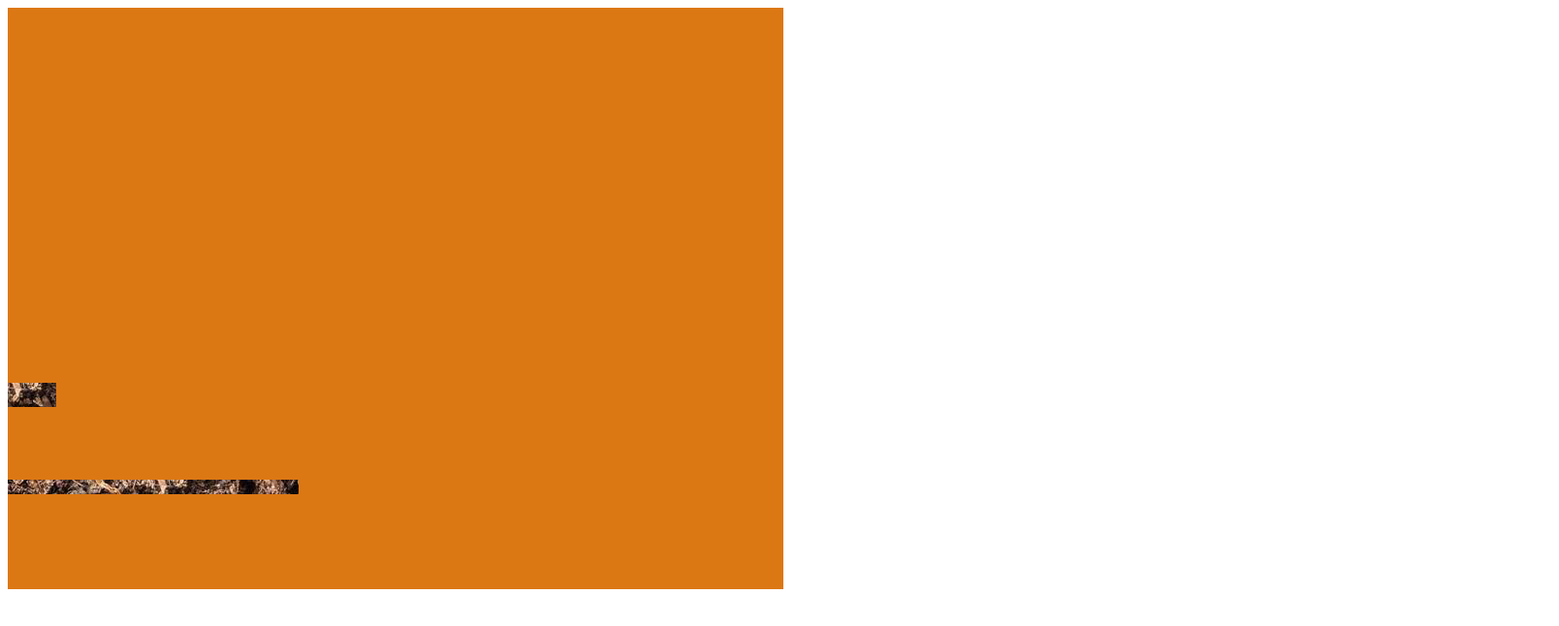
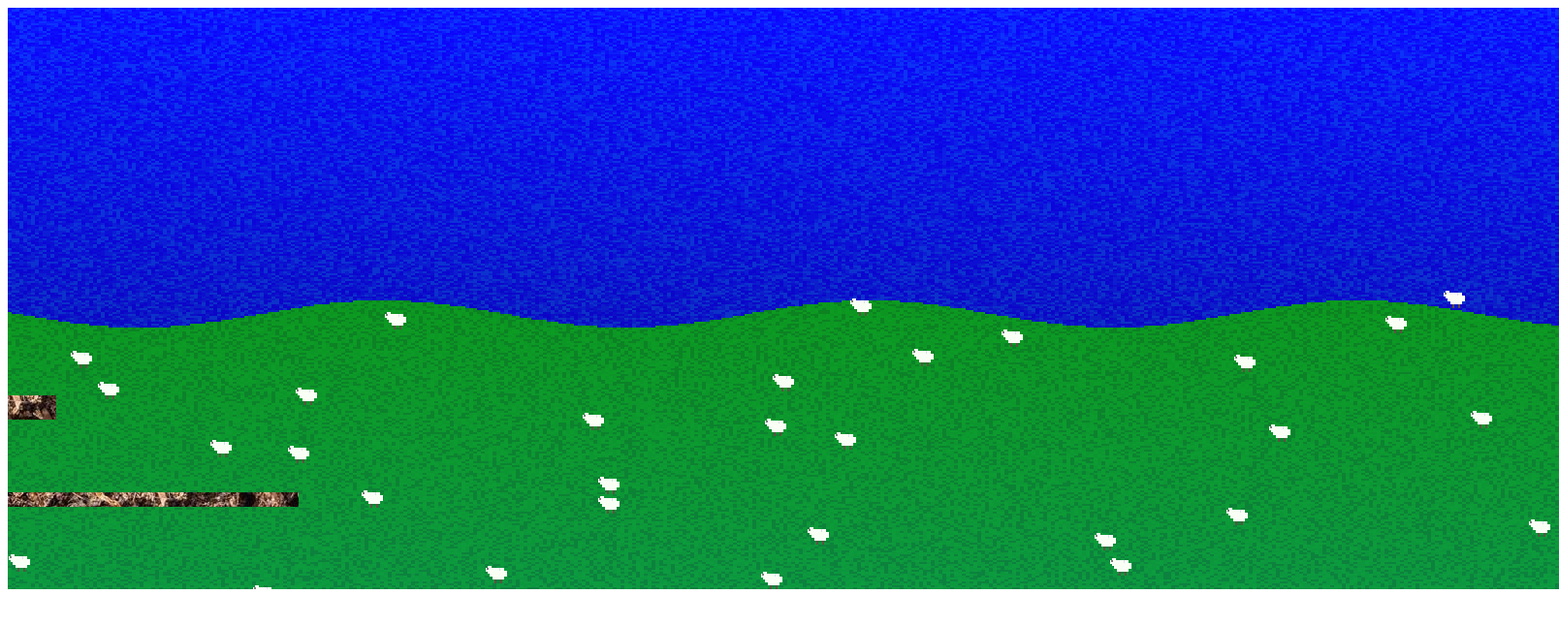
Before and after one commit to breezedave/canvasRender, a website with bundled scripts: page index.html in a window 1280 px wide. Shown: the whole page at 97% size, 1608 px wide, since content can reach past the window. Built offline with nearby package versions, Linux system fonts and the light colour scheme.

Commit message:
Added bg1 & sheeps

```diff
--- /dev/null
+++ b/Render/Components/Background1.js
@@ -0,0 +1,68 @@
+class Background1 {
+    constructor() {
+        this.canvas = document.createElement("canvas");
+        this.type = "static";
+        this.level = "Level1";
+        this.canvas.width = 4000;
+        this.canvas.height = 700;
+        this.worldY = 0;
+        this.collision = false;
+        this.ctx = this.canvas.getContext("2d");
+        this.order = 0;
+
+        let gOpt1 = [5, 15, 30, 50];
+        let gOpt2 = [130, 150, 155];
+
+        let i = 0;
+        for(let y = 0; y < this.canvas.height; y+=2) {
+          for(let x = 0; x < this.canvas.width; x+=4) {
+            let sky = y*100/this.canvas.height < 45 + Math.sin(x/80)*2;
+            if(sky){
+              let r = 12;
+              let g = gOpt1[i%gOpt1.length];
+              let b = 255 - parseInt(y / this.canvas.height * 125);
+              this.ctx.fillStyle = `rgb(${r}, ${g}, ${b})`;
+              this.ctx.fillRect(x, y, 4, 2);
+            } else {
+              let r = 12;
+              let g = gOpt2[i%gOpt2.length];
+              let b = parseInt(y / this.canvas.height * 75);
+              this.ctx.fillStyle = `rgb(${r}, ${g}, ${b})`;
+              this.ctx.fillRect(x, y, 4, 2);
+            }
+            i += parseInt(Math.random() * 5 + 1)
+            if(!sky && i%2300 === 0) { //sheeps
+                this.ctx.fillStyle = "rgb(250, 255, 245)";
+                this.ctx.fillRect(x + 1, y - 16, 8, 4);
+                this.ctx.fillRect(x + 3, y - 18, 4, 8);
+
+                this.ctx.fillRect(x + 5, y - 13, 12, 6);
+                this.ctx.fillRect(x + 8, y - 16, 6, 12);
+
+                this.ctx.fillRect(x + 11, y - 13, 12, 6);
+                this.ctx.fillRect(x + 14, y - 16, 6, 12);
+
+                this.ctx.fillStyle = "rgb(96, 80, 66)";
+                this.ctx.fillRect(x + 10, y - 4, 2, 4);
+                this.ctx.fillRect(x + 16, y - 4, 2, 4);
+
+                this.ctx.fillStyle = "rgb(125, 125, 125)";
+                this.ctx.fillRect(x + 2, y - 16, 2, 2);
+
+                this.ctx.fillStyle = "rgb(215, 225, 235)";
+                this.ctx.fillRect(x + 15, y - 16, 1, 3);
+
+            }
+          }
+        }
+    };
+
+    getBg(i) {
+      this.id = "bg1-" + i;
+      this.worldX = i * this.canvas.width;
+
+      return this;
+    }
+};
+
+export default Background1;
--- a/Render/Components/BlueBox.js
+++ b/Render/Components/BlueBox.js
@@ -10,6 +10,7 @@ class BlueBox {
         this.ctx = this.canvas.getContext("2d");
         this.ctx.fillStyle = "blue";
         this.ctx.fillRect(0, 0, w, h);
+        this.order = 2;
     };
 };
 
--- a/Render/Components/Floor.js
+++ b/Render/Components/Floor.js
@@ -11,6 +11,7 @@ class Floor {
         this.worldY = y;
         this.ctx = this.canvas.getContext("2d");
         this.ctx.fillStyle = "black";
+        this.order = 1;
 
         let img = new Image();
         img.src = "/Resources/floor.jpg";
--- a/Render/Components/GreenBox.js
+++ b/Render/Components/GreenBox.js
@@ -9,6 +9,7 @@ class GreenBox {
         this.w = w;
         this.h = h;
         this.ctx = this.canvas.getContext("2d");
+        this.order = 3;
     };
 
     generate() {
--- a/Render/Components/index.js
+++ b/Render/Components/index.js
@@ -1,6 +1,7 @@
 import BlueBox from "./BlueBox.js";
 import GreenBox from "./GreenBox.js";
 import Level1 from "./Level1.js";
+import Background1 from "./Background1.js";
 
 class Components {
     constructor() {
@@ -14,6 +15,11 @@ class Components {
 
         for(let i in level1.components) this.addComponent(level1.components[i]);
 
+        var bg1 = new Background1();
+        for(let i = 0; i < 100; i++) {
+          this.addComponent(Object.assign({}, bg1.getBg(i)));
+        }
+
     }
 
     addComponent(component) {
--- a/Render/index.js
+++ b/Render/index.js
@@ -5,7 +5,7 @@ import Logic from "../Logic/index.js";
 class Render {
     constructor(selector) {
         this.canv = document.querySelector(selector);
-        this.canv.width = 800;
+        this.canv.width = 1600;
         this.canv.height = 600;
         this.ctx = this.canv.getContext("2d", {alpha: false});
 
@@ -33,16 +33,15 @@ class Render {
 
         //temp//
         logic.WorldViewVisible.x = parseInt(ticks/5);
-        logic.WorldViewVisible.y = parseInt(Math.sin(ticks/500%90)*20);
         //end temp//
 
-
-        this.ctx.fillStyle = "rgb(220,120,20)";
-        this.ctx.fillRect(0, 0, this.canv.width, this.canv.height);
+        this.ctx.clearRect(0, 0, this.canv.width, this.canv.height);
 
         store.renders.map(_ => {
             if(_.type !== "static") _.generate()
         });
+
+        store.renders.sort((a, b) => a.order - b.order);
 
         store.renders.filter(_ => {
             let vw = logic.WorldViewVisible;
--- a/index.html
+++ b/index.html
@@ -6,7 +6,7 @@
     <title>Canvas Test</title>
 </head>
 <body>
-    <canvas id="canvas" style="width:800px; height:600px;"></canvas>
+    <canvas id="canvas" style="width:1600px; height:600px;"></canvas>
     <script type="module" src="./index.js"></script>
 </body>
 </html>
```
